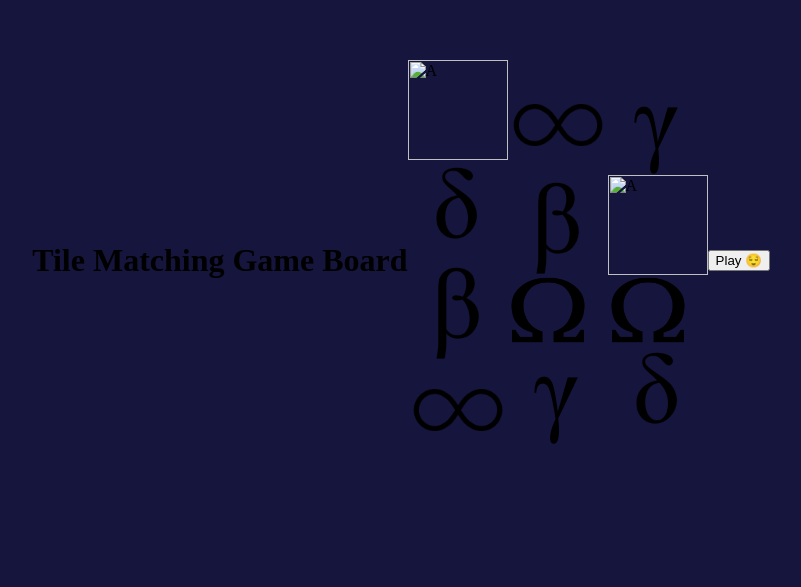
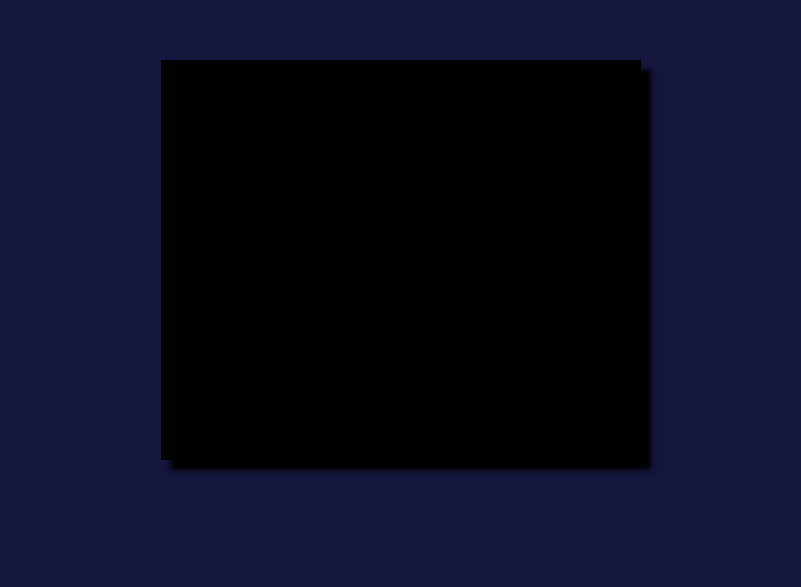
Before and after one commit to Kamente/Tile-Matching-Game-Board, a plain HTML site: page index.html in a window 1280 px wide. Shown: the part 140-727 px from the top of the page, without its empty margins (239-1040 px from the left). Drawn offline with Linux system fonts and the light colour scheme.

Commit message:
index html file

```diff
--- a/index.html
+++ b/index.html
@@ -4,57 +4,16 @@
     <meta http-equiv="X-UA-Compatible" content="IE=edge">
     <meta name="viewport" content="width=device-width, initial-scale=1.0">
     <link rel="stylesheet" href="./index.css">
-    <title>Tile Matching board</title>
+    <title>Document</title>
 </head>
 <body>
-    <h1>Tile Matching Game Board</h1>
-    <div class="row">
-        <div class="tile">
-            <img src="./Assets/Alpha.png" alt="A" height="100px" width="100px">
-        </div>
-        <div class="tile">
-            <img src="./Assets/Delta.png" alt="D" height="100px" width="100px">
-        </div>
-        <div class="tile">
-            <img src="./Assets/Beta.png" alt="B" height="100px" width="100px">
-        </div>
-        <div class="tile">
-            <img src="./Assets/infinity.png"alt="I" height="100px" width="100px">
-        </div>
+    <div class="startgame">
+        <marquee behavior="slide" direction="up">
+            <h1 id="left">Welcome to</h1>
+            <h1 id="right">Tile Matching Game Board</h1>
+            <a id="index" href="./style.html">Start</a>
+        </marquee>
+
     </div>
-    <br>
-    <div class="row">
-        <div class="tile">
-            <img src="./Assets/infinity.png" alt="I" height="100px" width="100px">
-        </div>
-        <div class="tile">
-            <img src="./Assets/Beta.png" alt="B" height="100px" width="100px">
-        </div>
-        <div class="tile">
-            <img src="./Assets/Omega.png" alt="O" height="70px" width="80px">
-        </div>
-        <div class="tile">
-            <img src="./Assets/Gamma.png" alt="G" height="100px" width="100px">
-        </div>
-    </div>
-    <br>
-    <div class="row">
-        <div class="tile">
-            <img src="./Assets/Gamma.png" alt="G" height="100px" width="100px">
-        </div>
-        <div class="tile">
-            <img src="./Assets/Alpha.png" alt="A" height="100px" width="100px">
-        </div>
-        <div class="tile">
-            <img src="./Assets/Omega.png" alt="O" height="70px" width="80px">
-        </div>
-        <div class="tile">
-            <img src="./Assets/Delta.png" alt="D" height="100px" width="100px">
-        </div>
-    </div>
-    <br>
-    <button class="play">Play &#128524</button>
-    <div id="timer"></div>
-    <script src="index.js"></script>
 </body>
 </html>
```
